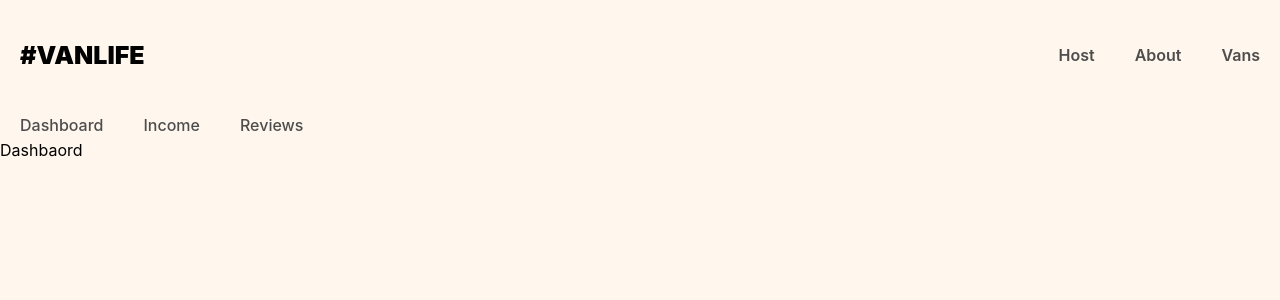
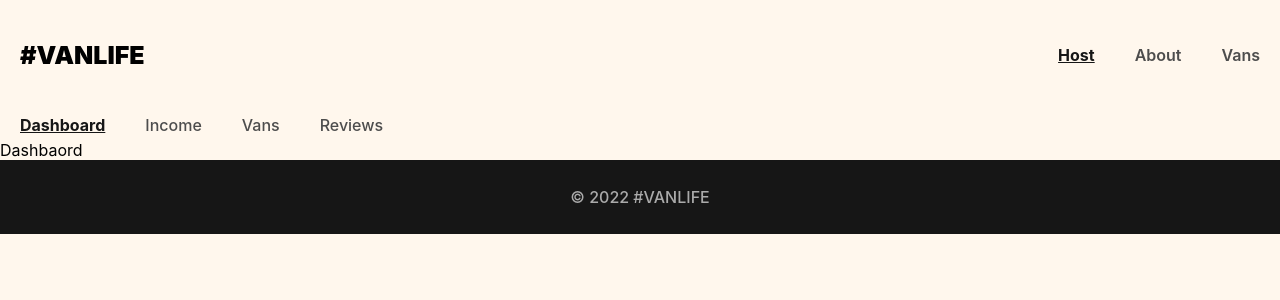
Before and after one commit to Ketema741/van-life, a React (Create React App) app: page /host in a window 1280 px wide. Shown: the top 300 px of the page. Built offline with nearby package versions, Linux system fonts and the light colour scheme; what miragejs would draw is missing.

Commit message:
add host van

```diff
--- a/src/App.css
+++ b/src/App.css
@@ -16,6 +16,12 @@ display: none;
 body {
 -ms-overflow-style: none;
 scrollbar-width: none;
+}
+
+.site-wrapper {
+  min-height: 100vh;
+  display: flex;
+  flex-direction: column;
 }
 
 header {
@@ -43,6 +49,22 @@ header a {
 header a:hover {
   color: #161616;
   text-decoration: underline;
+}
+
+main {
+  margin-bottom: 84px;
+}
+
+footer {
+  background-color: #161616;
+  color: #AAAAAA;
+  height: 74px;
+  display: flex;
+  flex-shrink: 0;
+  justify-content: center;
+  align-items: center;
+  margin-top: auto;
+  font-weight: 500;
 }
 
 .link-button {
@@ -295,3 +317,41 @@ i[class*='van-type-'] {
   text-decoration: underline;
   font-weight: 600;
 }
+
+.host-van-link-wrapper {
+  color: unset;
+  text-decoration: unset;
+}
+
+.host-vans-list {
+  padding-inline: 26px;
+}
+
+.host-vans-title {
+  padding-inline: 26px;
+}
+
+.host-van-single {
+  display: flex;
+  align-items: center;
+  background-color: white;
+  margin-bottom: 15px;
+  padding-block: 18px;
+  padding-left: 24px;
+}
+
+.host-van-single > img {
+  height: 70px;
+  border-radius: 5px;
+  margin-right: 17px;
+}
+
+.host-van-info h3 {
+  font-size: 20px;
+  font-weight: 600;
+  margin-block: 10px;
+}
+
+.host-van-info p {
+  margin-block: 10px;
+}
--- a/src/App.js
+++ b/src/App.js
@@ -10,6 +10,8 @@ import HostLayout from './components/HostLayout';
 import Dashbaord from './pages/host/Dashbaord';
 import Income from './pages/host/Income';
 import Reviews from './pages/host/Reviews';
+import HostVans from './pages/host/HostVans';
+import HostVanDetail from './pages/host/HostVanDetail';
 
 function App() {
   return (
@@ -22,10 +24,12 @@ function App() {
             <Route index element={<Vans />} />
             <Route path=":id" element={<VanDetail />} />
           </Route>
-          <Route path="host" element={<HostLayout />} >
-            <Route index element={<Dashbaord />} />
+          <Route path="host"  element={<HostLayout />} >
+            <Route index  element={<Dashbaord />} />
             <Route path="income" element={<Income />} />
             <Route path="reviews" element={<Reviews />} />
+            <Route path="vans" element={<HostVans />} />
+            <Route path="vans/:id" element={<HostVanDetail />} />
           </Route>
         </Route>
       </Routes>
--- a/src/components/Header.jsx
+++ b/src/components/Header.jsx
@@ -1,14 +1,32 @@
 import React from 'react'
-import { Link } from 'react-router-dom'
+import { Link, NavLink } from 'react-router-dom'
 
 const Header = () => {
+
+  const activeStyle = {
+    fontWeight: "bold",
+    textDecoration: "underline",
+    color: "#161616"
+  }
   return (
     <header>
       <Link className="site-logo" to="/">#VanLife</Link>
       <nav>
-        <Link to="/host">Host</Link>
-        <Link to="/about">About</Link>
-        <Link to="/vans">Vans</Link>
+        <NavLink
+          style={({ isActive }) => isActive ? activeStyle : null}
+          to="/host">
+          Host
+        </NavLink>
+        <NavLink
+          style={({ isActive }) => isActive ? activeStyle : null}
+          to="/about">
+          About
+        </NavLink>
+        <NavLink
+          style={({ isActive }) => isActive ? activeStyle : null}
+          to="/vans" >
+          Vans
+        </NavLink>
       </nav>
     </header>
   )
--- a/src/components/HostLayout.jsx
+++ b/src/components/HostLayout.jsx
@@ -1,13 +1,36 @@
 import React from "react"
-import { Link, Outlet } from "react-router-dom"
+import { NavLink, Outlet } from "react-router-dom"
 
 const HostLayout = () => {
+  const activeStyle = {
+    fontWeight: "bold",
+    textDecoration: "underline",
+    color: "#161616"
+  }
   return (
     <div>
       <nav className="host-nav">
-        <Link to="/host">Dashboard</Link>
-        <Link to="/host/income">Income</Link>
-        <Link to="/host/reviews">Reviews</Link>
+        <NavLink
+          style={({ isActive }) => isActive ? activeStyle : null}
+          end
+          to="/host">
+          Dashboard
+        </NavLink>
+        <NavLink
+          style={({ isActive }) => isActive ? activeStyle : null}
+          to="/host/income">
+          Income
+        </NavLink>
+        <NavLink
+          style={({ isActive }) => isActive ? activeStyle : null}
+          to="/host/vans">
+          Vans
+        </NavLink>
+        <NavLink
+          style={({ isActive }) => isActive ? activeStyle : null}
+          to="/host/reviews">
+          Reviews
+        </NavLink>
       </nav>
       <Outlet />
     </div>
--- a/src/components/Layout.jsx
+++ b/src/components/Layout.jsx
@@ -1,12 +1,14 @@
-import React from 'react'
-import { Outlet } from 'react-router-dom'
-import Header from './Header'
+import React from 'react';
+import { Outlet } from 'react-router-dom';
+import Header from './Header';
+import Footer from './Footer';
 
 const Layout = () => {
   return (
     <div>
       <Header />
       <Outlet />
+      <Footer/>
     </div>
   )
 }
--- /dev/null
+++ b/src/pages/host/HostVanDetail.jsx
@@ -0,0 +1,42 @@
+import React, { useState, useEffect } from "react"
+import { useParams } from "react-router-dom"
+import axios from "axios"
+
+const HostVanDetail = () => {
+  const { id } = useParams()
+  const [currentVan, setCurrentVan] = useState(null)
+
+
+  useEffect(() => {
+
+    const getHostVans = async () => {
+      const response = await axios.get(`/api/host/vans/${id}`);
+      setCurrentVan(response.data.vans[0]);
+    }
+    getHostVans();
+  }, [id])
+
+  if (!currentVan) {
+    return <h1>Loading...</h1>
+  }
+
+  return (
+    <section>
+      <div className="host-van-detail-layout-container">
+        <div className="host-van-detail">
+          <img src={currentVan.imageUrl} alt="van" />
+          <div className="host-van-detail-info-text">
+            <i
+              className={`van-type van-type-${currentVan.type}`}
+            >
+              {currentVan.type}
+            </i>
+            <h3>{currentVan.name}</h3>
+            <h4>${currentVan.price}/day</h4>
+          </div>
+        </div>
+      </div>
+    </section>
+  )
+}
+export default HostVanDetail;
--- /dev/null
+++ b/src/pages/host/HostVans.jsx
@@ -0,0 +1,52 @@
+import React, { useState, useEffect } from "react";
+import { Link } from "react-router-dom";
+import axios from "axios";
+
+
+const HostVans = () => {
+  const [vans, setVans] = useState([])
+
+  useEffect(() => {
+    const getHostVans = async () => {
+      const response = await axios.get("/api/host/vans");
+      setVans(response.data.vans)
+    }
+    getHostVans()
+  }, [])
+
+  const hostVansEls = vans.map(van => (
+    <Link
+      to={`/host/vans/${van.id}`}
+      key={van.id}
+      className="host-van-link-wrapper"
+    >
+      <div className="host-van-single" key={van.id}>
+        <img src={van.imageUrl} alt={`${van.name}`} />
+        <div className="host-van-info">
+          <h3>{van.name}</h3>
+          <p>${van.price}/day</p>
+        </div>
+      </div>
+    </Link>
+  ))
+
+  return (
+    <section>
+      <h1 className="host-vans-title">Your listed vans</h1>
+      <div className="host-vans-list">
+        {
+          vans.length > 0 ? (
+            <section>
+              {hostVansEls}
+            </section>
+
+          ) : (
+            <h2>Loading...</h2>
+          )
+        }
+      </div>
+    </section>
+  )
+}
+
+export default HostVans;
```
Also changed, not shown: src/server.js (+28 -8 lines).
